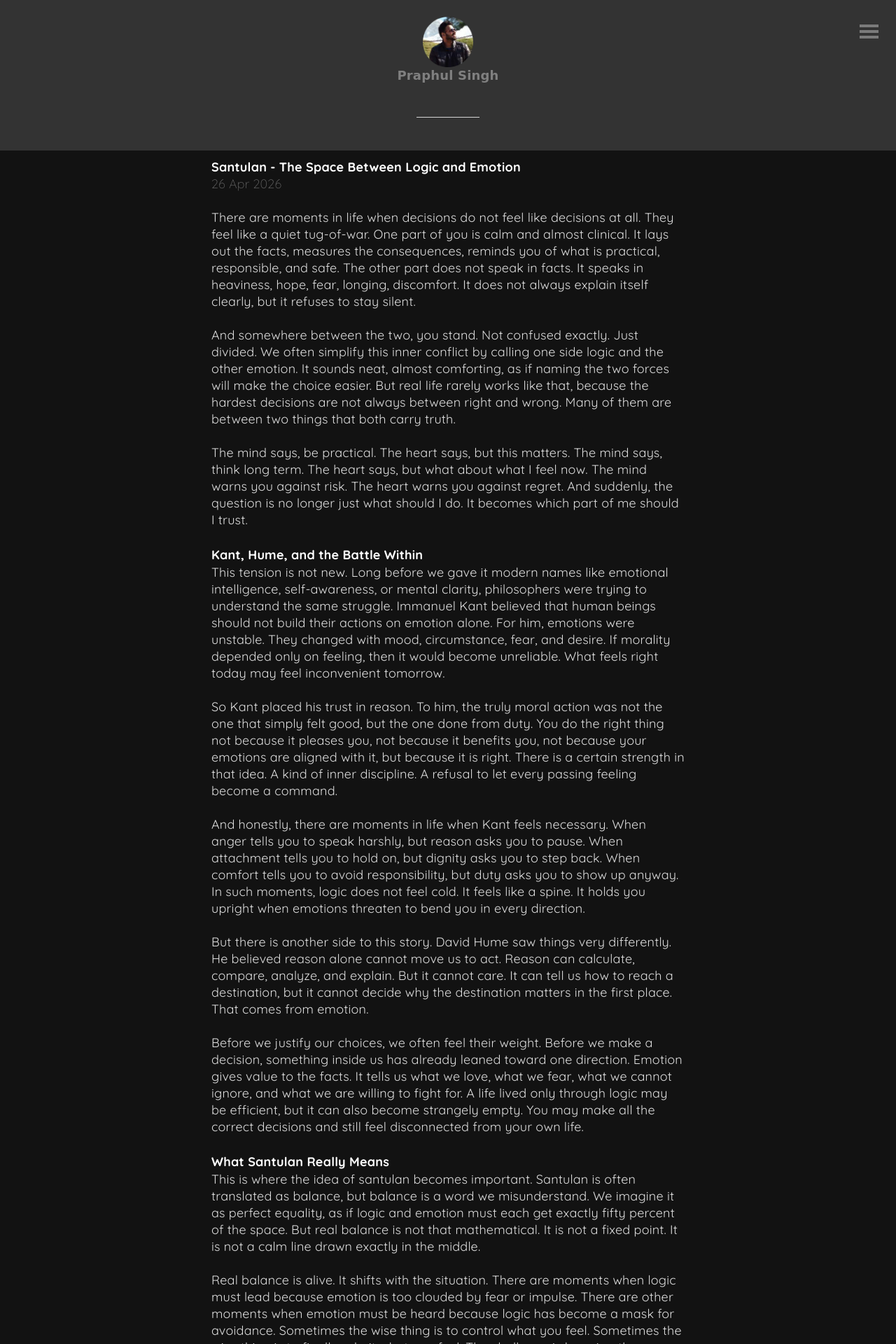
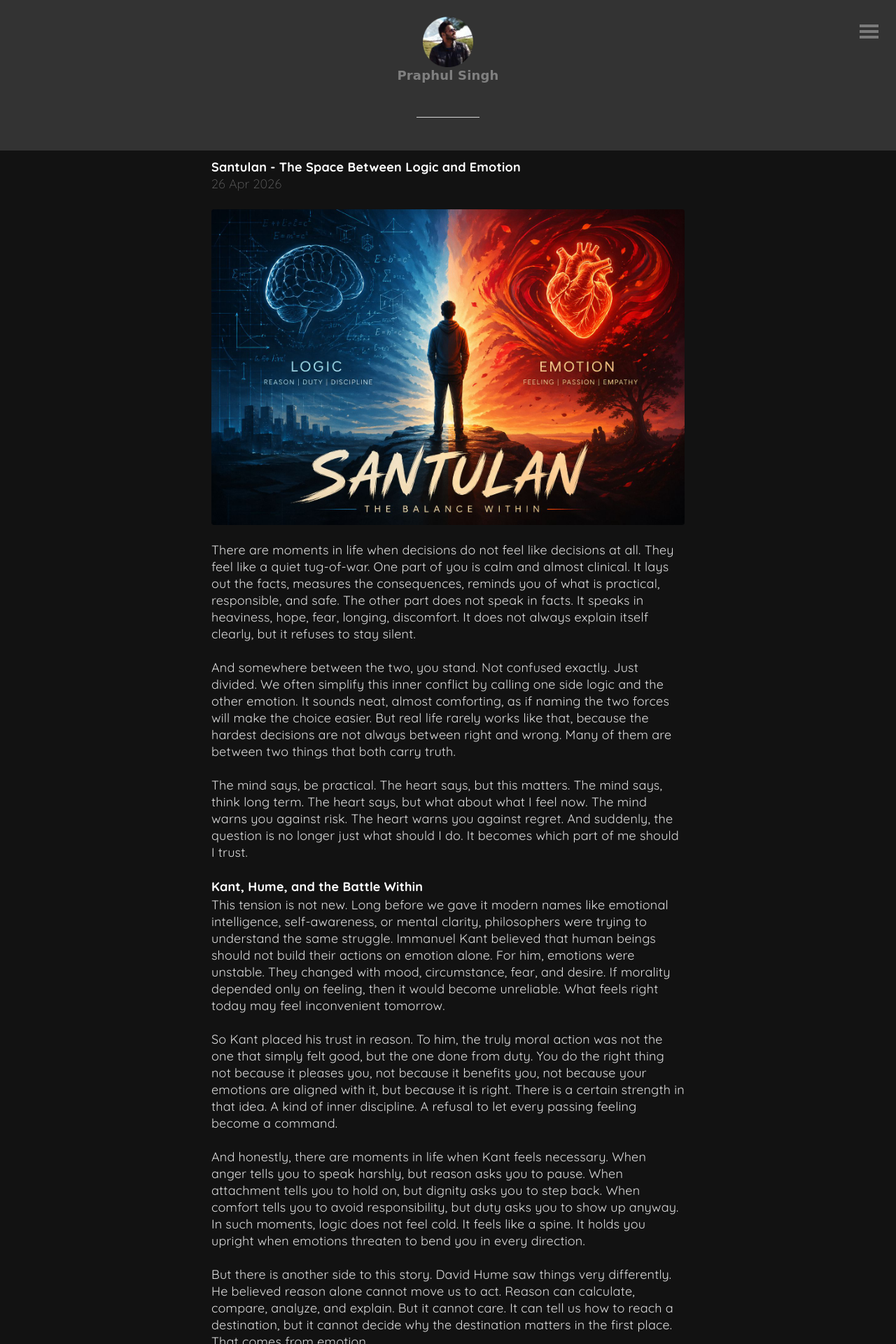
Before and after one commit to spraphul/blog, a Jekyll site: the page built from _posts/2026-04-26-santulan.md, in a window 1280 px wide. Shown: the top 1920 px of the page at 70% size. Built offline with Jekyll 4.4.1, drawn with Linux system fonts in a browser that asks for light colours; some web fonts are replaced.

Commit message:
Add image to Santulan blog post

```diff
--- a/_posts/2026-04-26-santulan.md
+++ b/_posts/2026-04-26-santulan.md
@@ -2,6 +2,7 @@
 title: Santulan - The Space Between Logic and Emotion
 ---
 
+![adhg](https://github.com/spraphul/blog/blob/gh-pages/_posts/santulan.jpeg?raw=true)
 
 There are moments in life when decisions do not feel like decisions at all. They feel like a quiet tug-of-war. One part of you is calm and almost clinical. It lays out the facts, measures the consequences, reminds you of what is practical, responsible, and safe. The other part does not speak in facts. It speaks in heaviness, hope, fear, longing, discomfort. It does not always explain itself clearly, but it refuses to stay silent.
 
```
